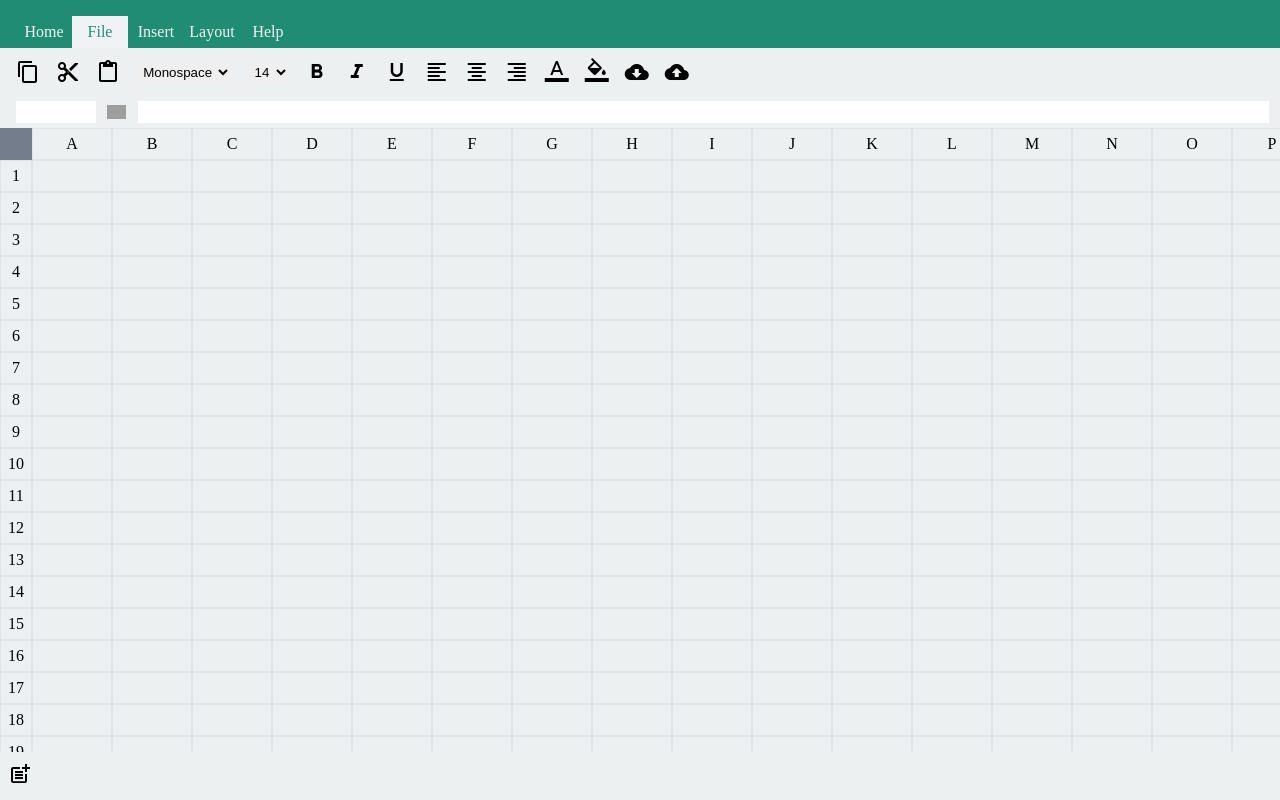
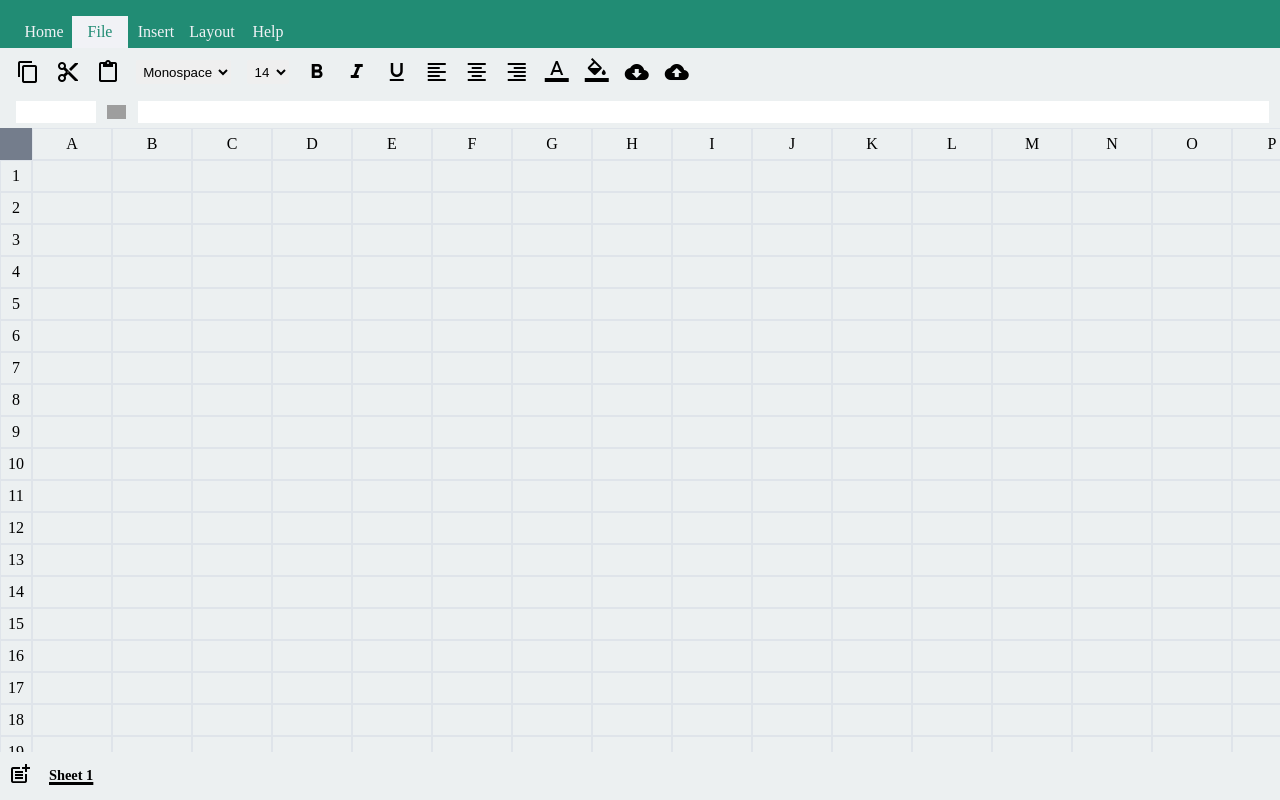
Before and after one commit to anshumansingh005/google-sheets, a website: page index.html in a window 1280 px wide. Drawn offline with Linux system fonts and the light colour scheme; grey boxes are pictures that could not be loaded.

Commit message:
HTML updated

```diff
--- a/index.html
+++ b/index.html
@@ -96,6 +96,9 @@
       </span>
     </div>
     <div class="sheets-folder-cont">
+      <div class="sheets-folder-cont">
+        <div class="sheet-folder">Sheet 1</div>
+      </div>
     </div>
   </div>
   <!--
```
